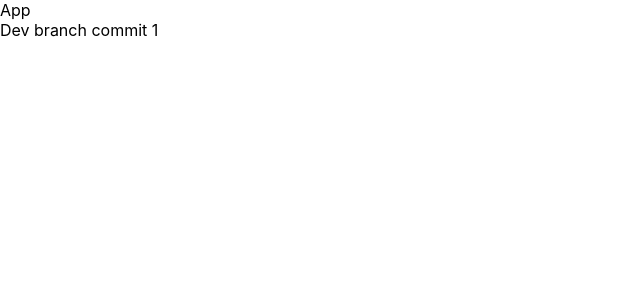
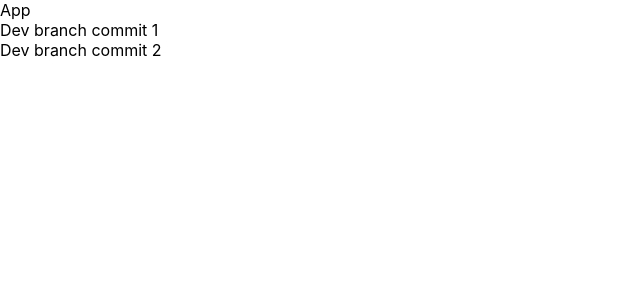
Before and after one commit to VlLabkovich/cra-console, a React (Create React App) app: page / in a window 1280 px wide. Shown: the top 300 px of the page, without its empty margins (0-640 px from the left). Built offline with nearby package versions, Linux system fonts and the light colour scheme.

Commit message:
dev branch commit 2

```diff
--- a/src/App.tsx
+++ b/src/App.tsx
@@ -1,5 +1,4 @@
 import React from 'react';
-import logo from './logo.svg';
 import './App.css';
 
 function App() {
@@ -8,6 +7,7 @@ function App() {
           <div>
             <div>App</div>
             <div>Dev branch commit 1</div>
+              <div>Dev branch commit 2</div>
           </div>
         </div>
     );
```
